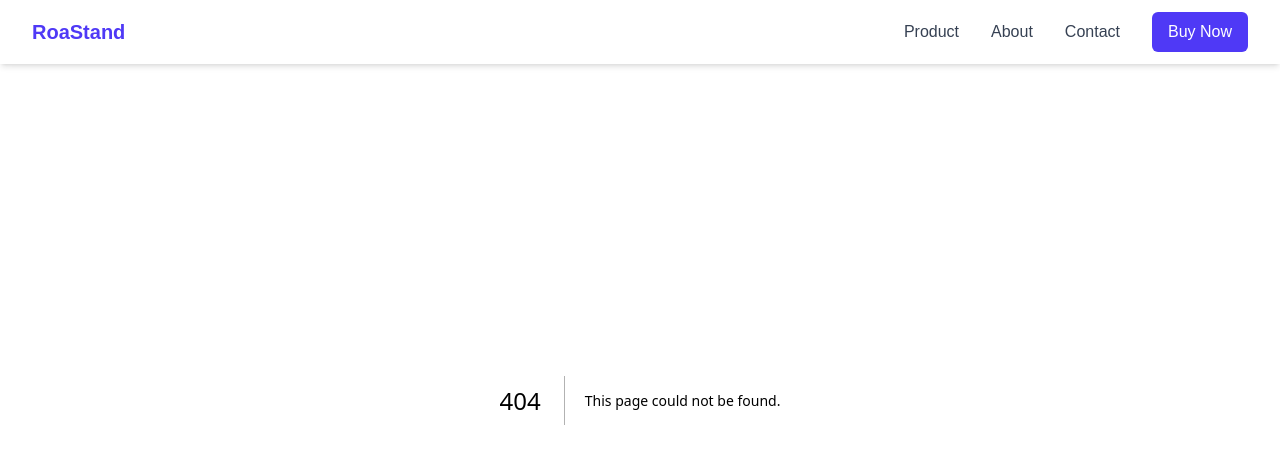
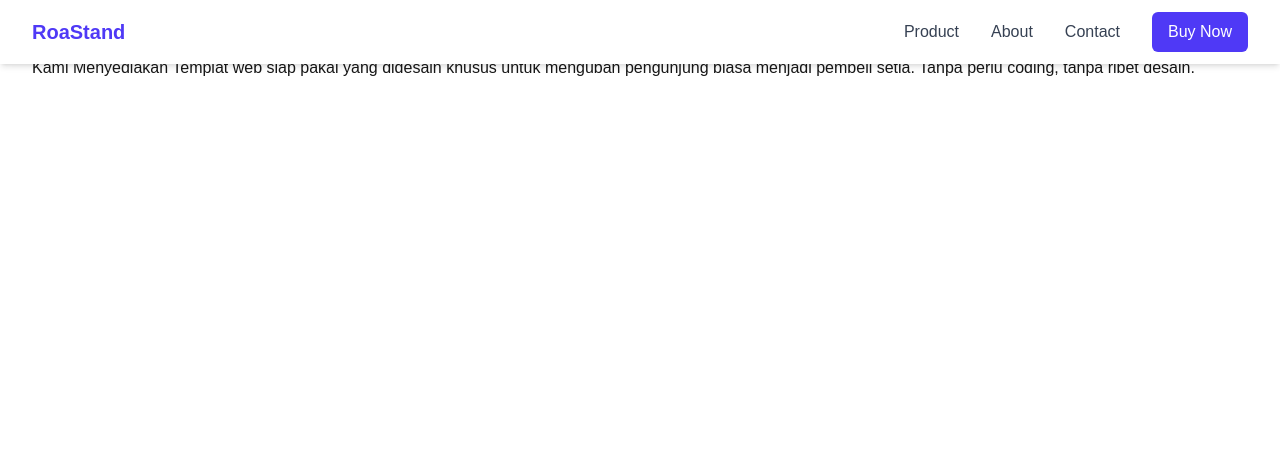
Before and after one commit to bahasacoder/roastand, a Next.js app: page /landing-page-templates in a window 1280 px wide. Before the commit this address had no page. Shown: the top 464 px of the page. Built offline with nearby package versions, Linux system fonts and the light colour scheme.

Commit message:
Create landing page template component

```diff
--- /dev/null
+++ b/app/landing-page-templates/page.tsx
@@ -0,0 +1,10 @@
+// app/page.tsx
+export default function TemplatesPage() {
+  return (
+    <main style={{ padding: '2rem', fontFamily: 'sans-serif' }}>
+      <h1>KOLEKSI TEMPLAT PREMIUM 2026</h1>
+
+      <p>Kami Menyediakan Templat web siap pakai yang didesain khusus untuk mengubah pengunjung biasa menjadi pembeli setia. Tanpa perlu coding, tanpa ribet desain.</p>
+    </main>
+  );
+}
```
